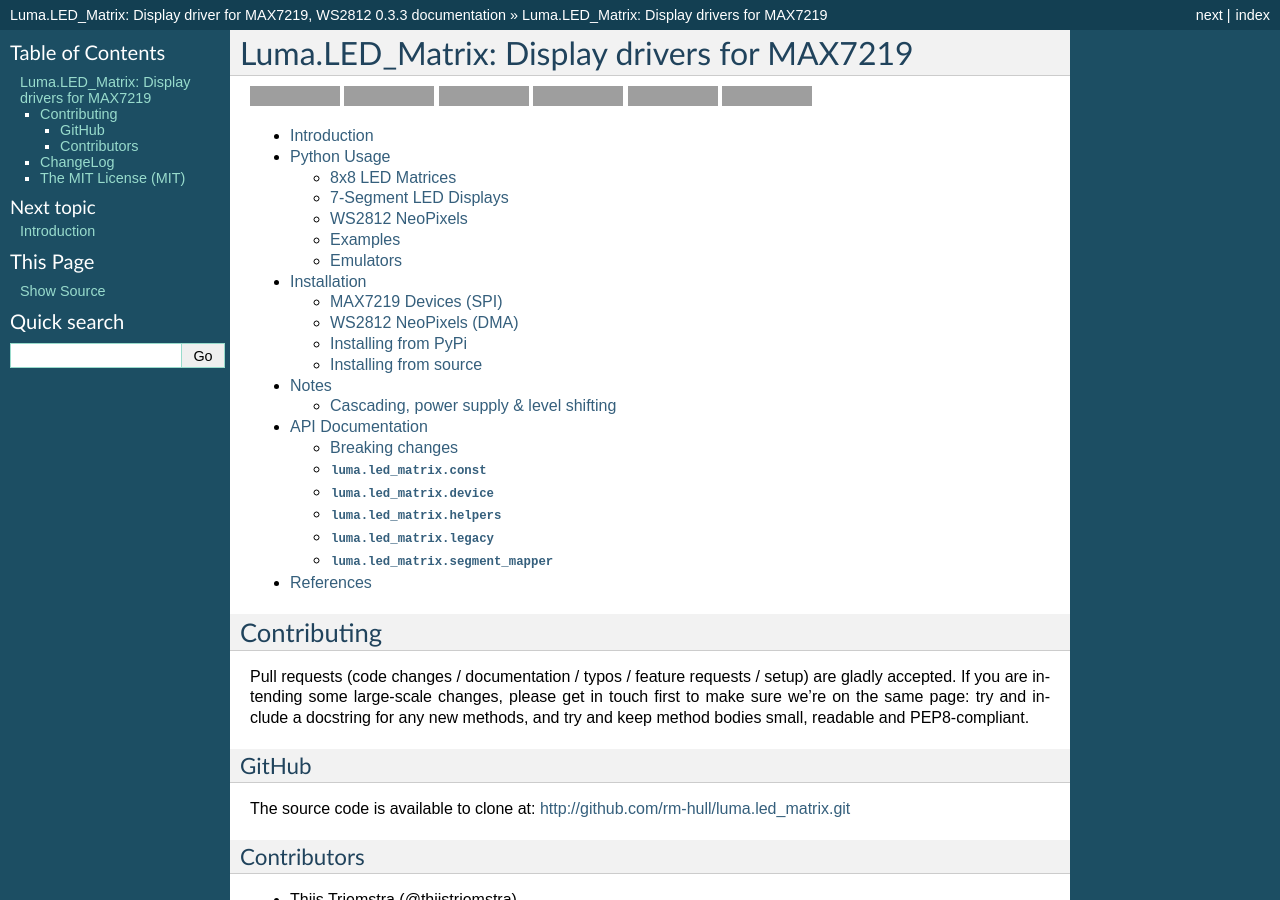
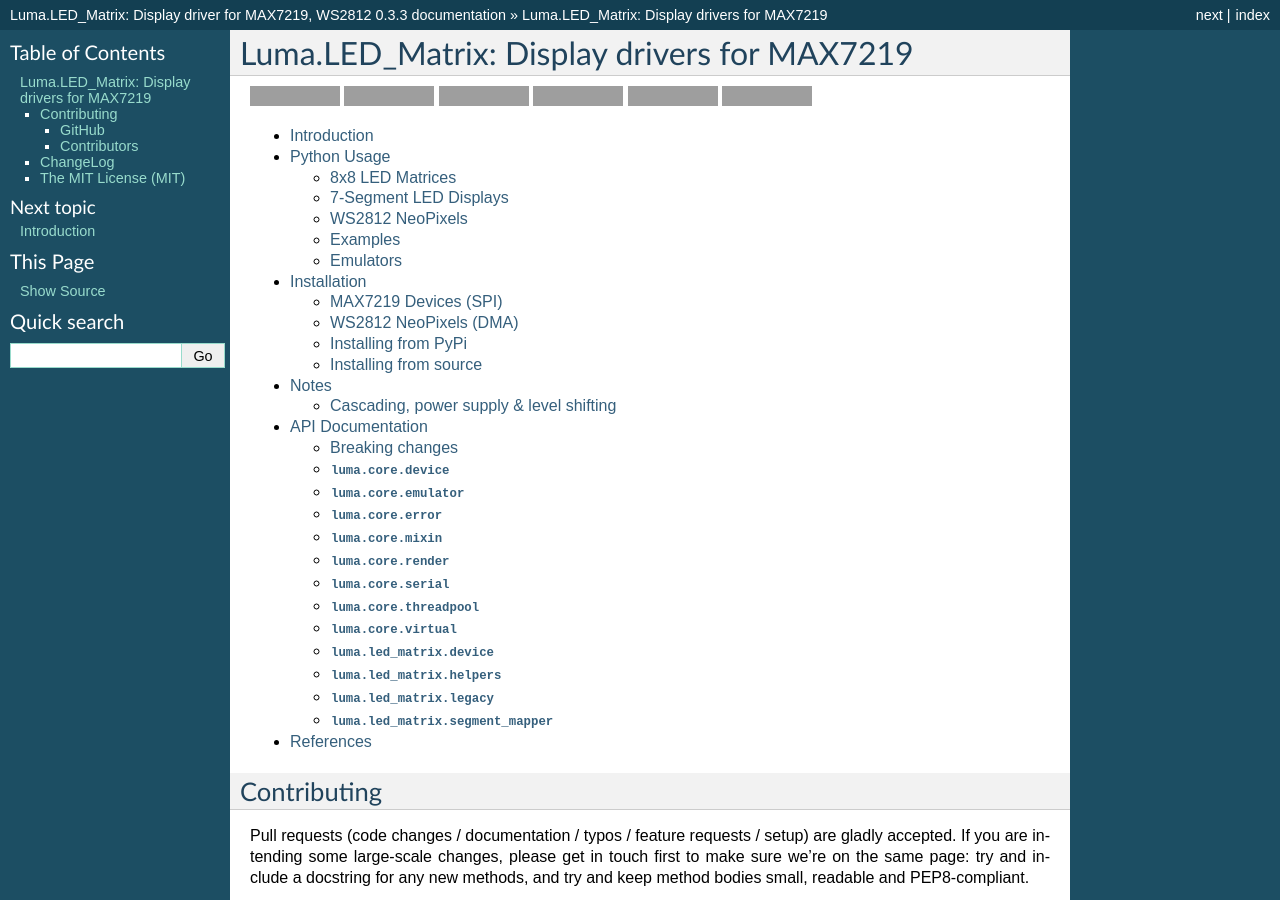
Before and after one commit to rm-hull/luma.led_matrix, a Sphinx documentation site: the page built from doc/index.rst, in a window 1280 px wide and 900 px high, cut to the strip 0-900 px from the top of the window. Built offline with Sphinx 7.4.7, drawn with Linux system fonts in a browser that asks for light colours; grey boxes are pictures that could not be loaded.

Commit message:
Include luma.core modules in API reference

```diff
--- a/doc/api-documentation.rst
+++ b/doc/api-documentation.rst
@@ -23,14 +23,77 @@
    This breaking change was necessary to be able to add different classes of
    devices, so that they could reuse core components.
 
-
-:mod:`luma.led_matrix.const`
-""""""""""""""""""""""""""""
-.. automodule:: luma.led_matrix.const
+:mod:`luma.core.device`
+"""""""""""""""""""""""
+.. automodule:: luma.core.device
     :members:
     :inherited-members:
     :undoc-members:
     :show-inheritance:
+
+
+:mod:`luma.core.emulator`
+"""""""""""""""""""""""""
+.. automodule:: luma.core.emulator
+    :members:
+    :inherited-members:
+    :undoc-members:
+    :show-inheritance:
+
+
+:mod:`luma.core.error`
+""""""""""""""""""""""
+.. automodule:: luma.core.error
+    :members:
+    :inherited-members:
+    :undoc-members:
+    :show-inheritance:
+
+
+:mod:`luma.core.mixin`
+""""""""""""""""""""""
+.. automodule:: luma.core.mixin
+    :members:
+    :inherited-members:
+    :undoc-members:
+    :show-inheritance:
+
+
+:mod:`luma.core.render`
+"""""""""""""""""""""""
+.. automodule:: luma.core.render
+    :members:
+    :inherited-members:
+    :undoc-members:
+    :show-inheritance:
+
+
+:mod:`luma.core.serial`
+"""""""""""""""""""""""
+.. automodule:: luma.core.serial
+    :members:
+    :inherited-members:
+    :undoc-members:
+    :show-inheritance:
+
+
+:mod:`luma.core.threadpool`
+"""""""""""""""""""""""""""
+.. automodule:: luma.core.threadpool
+    :members:
+    :inherited-members:
+    :undoc-members:
+    :show-inheritance:
+
+
+:mod:`luma.core.virtual`
+""""""""""""""""""""""""
+.. automodule:: luma.core.virtual
+    :members:
+    :inherited-members:
+    :undoc-members:
+    :show-inheritance:
+
 
 :mod:`luma.led_matrix.device`
 """""""""""""""""""""""""""""
@@ -40,6 +103,7 @@
     :undoc-members:
     :show-inheritance:
 
+
 :mod:`luma.led_matrix.helpers`
 """"""""""""""""""""""""""""""
 .. automodule:: luma.led_matrix.helpers
@@ -47,6 +111,7 @@
     :inherited-members:
     :undoc-members:
     :show-inheritance:
+
 
 :mod:`luma.led_matrix.legacy`
 """""""""""""""""""""""""""""
@@ -56,6 +121,7 @@
     :undoc-members:
     :show-inheritance:
 
+
 :mod:`luma.led_matrix.segment_mapper`
 """""""""""""""""""""""""""""""""""""
 .. automodule:: luma.led_matrix.segment_mapper
```
